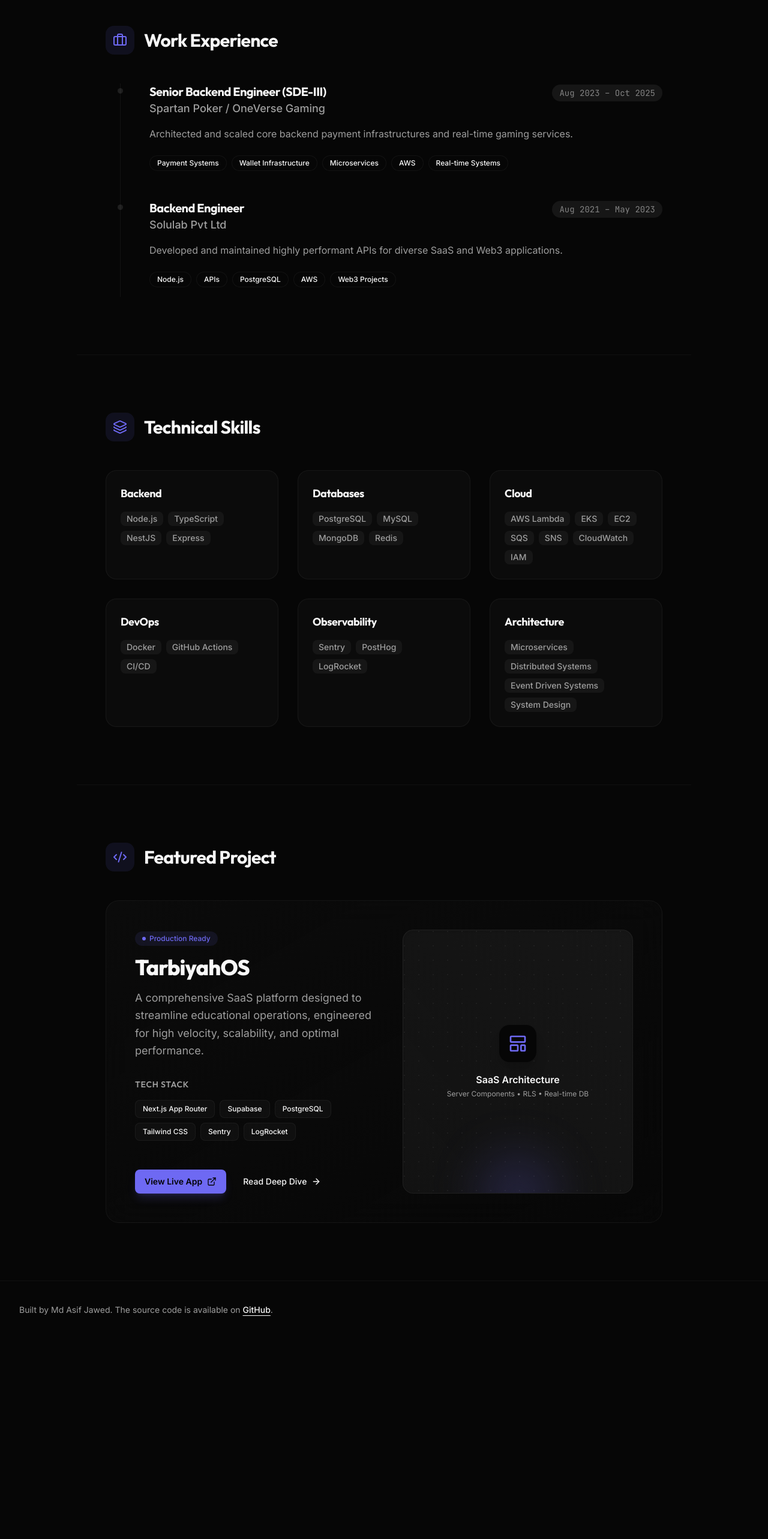
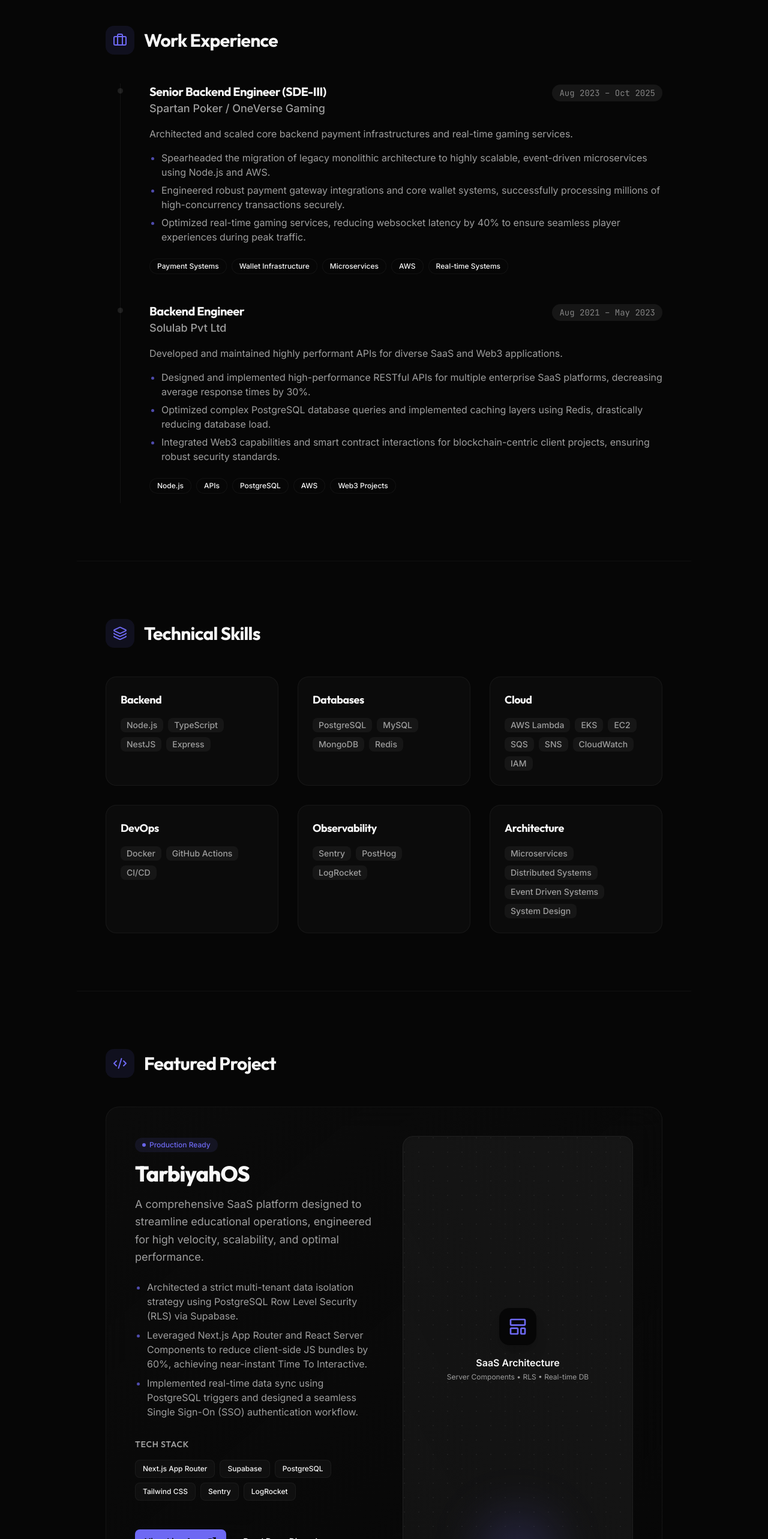
Before and after one commit to mdasifj625/portfolio, a Next.js app: page / in a window 1280 px wide. Shown: the part 846-3412 px from the top of the page at 60% size. Before the commit the page ends 3078 px from the top, so only its background shows below. Built offline with nearby package versions, Linux system fonts and the light colour scheme.

Commit message:
feat: add hr-friendly bullet points to experience and projects

```diff
--- a/src/components/experience.tsx
+++ b/src/components/experience.tsx
@@ -39,9 +39,17 @@ export function Experience() {
                 </div>
               </div>
 
-              <p className="text-muted-foreground mb-6">
+              <p className="text-muted-foreground mb-4">
                 {job.description}
               </p>
+
+              {job.bullets && (
+                <ul className="list-disc pl-5 space-y-1.5 text-sm md:text-base text-muted-foreground mb-6 marker:text-primary/70">
+                  {job.bullets.map((bullet: string, i: number) => (
+                    <li key={i}>{bullet}</li>
+                  ))}
+                </ul>
+              )}
 
               <div className="flex flex-wrap gap-2">
                 {job.highlights.map((highlight, i) => (
--- a/src/components/projects.tsx
+++ b/src/components/projects.tsx
@@ -40,9 +40,17 @@ export function Projects() {
                     {project.status}
                   </div>
                   <h3 className="text-3xl md:text-4xl font-extrabold text-foreground mb-4 tracking-tight">{project.title}</h3>
-                  <p className="text-lg text-muted-foreground leading-relaxed">
+                  <p className="text-lg text-muted-foreground leading-relaxed mb-6">
                     {project.description}
                   </p>
+
+                  {project.bullets && (
+                    <ul className="list-disc pl-5 space-y-2 text-sm md:text-base text-muted-foreground marker:text-primary/70">
+                      {project.bullets.map((bullet: string, i: number) => (
+                        <li key={i}>{bullet}</li>
+                      ))}
+                    </ul>
+                  )}
                 </div>
 
                 <div className="space-y-4">
--- a/src/data/portfolio.json
+++ b/src/data/portfolio.json
@@ -18,14 +18,24 @@
       "role": "Senior Backend Engineer (SDE-III)",
       "period": "Aug 2023 – Oct 2025",
       "highlights": ["Payment Systems", "Wallet Infrastructure", "Microservices", "AWS", "Real-time Systems"],
-      "description": "Architected and scaled core backend payment infrastructures and real-time gaming services."
+      "description": "Architected and scaled core backend payment infrastructures and real-time gaming services.",
+      "bullets": [
+        "Spearheaded the migration of legacy monolithic architecture to highly scalable, event-driven microservices using Node.js and AWS.",
+        "Engineered robust payment gateway integrations and core wallet systems, successfully processing millions of high-concurrency transactions securely.",
+        "Optimized real-time gaming services, reducing websocket latency by 40% to ensure seamless player experiences during peak traffic."
+      ]
     },
     {
       "company": "Solulab Pvt Ltd",
       "role": "Backend Engineer",
       "period": "Aug 2021 – May 2023",
       "highlights": ["Node.js", "APIs", "PostgreSQL", "AWS", "Web3 Projects"],
-      "description": "Developed and maintained highly performant APIs for diverse SaaS and Web3 applications."
+      "description": "Developed and maintained highly performant APIs for diverse SaaS and Web3 applications.",
+      "bullets": [
+        "Designed and implemented high-performance RESTful APIs for multiple enterprise SaaS platforms, decreasing average response times by 30%.",
+        "Optimized complex PostgreSQL database queries and implemented caching layers using Redis, drastically reducing database load.",
+        "Integrated Web3 capabilities and smart contract interactions for blockchain-centric client projects, ensuring robust security standards."
+      ]
     }
   ],
   "skills": [
@@ -41,6 +51,11 @@
       "title": "TarbiyahOS",
       "status": "Production Ready",
       "description": "A comprehensive SaaS platform designed to streamline educational operations, engineered for high velocity, scalability, and optimal performance.",
+      "bullets": [
+        "Architected a strict multi-tenant data isolation strategy using PostgreSQL Row Level Security (RLS) via Supabase.",
+        "Leveraged Next.js App Router and React Server Components to reduce client-side JS bundles by 60%, achieving near-instant Time To Interactive.",
+        "Implemented real-time data sync using PostgreSQL triggers and designed a seamless Single Sign-On (SSO) authentication workflow."
+      ],
       "techStack": ["Next.js App Router", "Supabase", "PostgreSQL", "Tailwind CSS", "Sentry", "LogRocket"],
       "links": {
         "live": "https://tarbiyahos.com",
```
